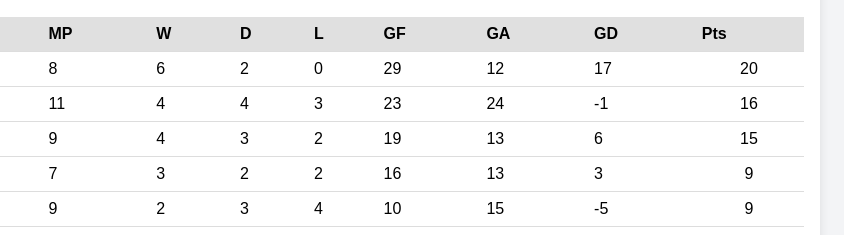
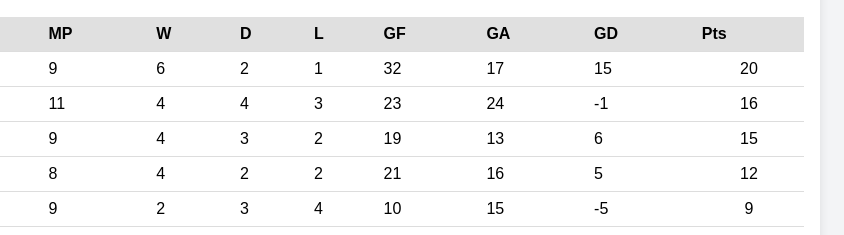
Before and after one commit to 4itaashish/Manakamana-Premiere-League, a plain HTML site: page pointstable.html in a window 1280 px wide. Shown: the part 346-581 px from the top of the page, 428-1272 px from the left. Drawn offline with Linux system fonts and the light colour scheme.

Commit message:
Update pointstable.html

```diff
--- a/pointstable.html
+++ b/pointstable.html
@@ -129,13 +129,13 @@
                 <tbody>
                     <tr>
                         <td>AASHISH(FRA)</td>
-                        <td>8</td>
+                        <td>9</td>
                         <td>6</td>
                         <td>2</td>
-                        <td>0</td>
-                        <td>29</td>
-                        <td>12</td>
+                        <td>1</td>
+                        <td>32</td>
                         <td>17</td>
+                        <td>15</td>
                         <td>20</td>
                     </tr>
                     <tr>
@@ -206,14 +206,14 @@
                     </tr>
                     <tr>
                         <td>SUJAL(NED)</td>
-                        <td>7</td>
-                        <td>3</td>
+                        <td>8</td>
+                        <td>4</td>
                         <td>2</td>
                         <td>2</td>
+                        <td>21</td>
                         <td>16</td>
-                        <td>13</td>
-                        <td>3</td>
-                        <td>9</td>
+                        <td>5</td>
+                        <td>12</td>
                     </tr>
                 </tbody>
             </table>
```
